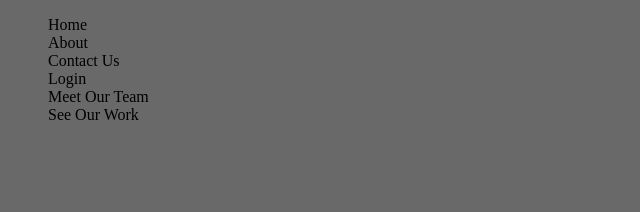
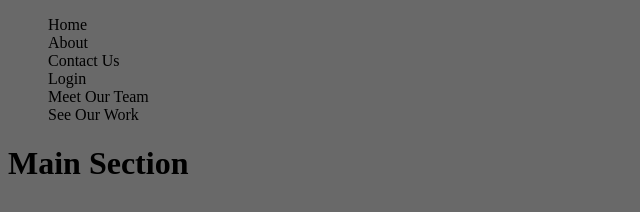
Before and after one commit to PendoProgrammer/Ali-s-Calorie-Tracker, a plain HTML site: page git.html in a window 1280 px wide. Shown: the whole page, without its empty margins (0-640 px from the left). Drawn offline with Linux system fonts and the light colour scheme.

Commit message:
contribution

```diff
--- a/git.html
+++ b/git.html
@@ -26,6 +26,7 @@ body{
     </header>
     <main>
         <!-- this is a our main sectin any problem bro  -->
+         <h1>Main Section</h1>
     </main>
 </body>
 </html>
```
